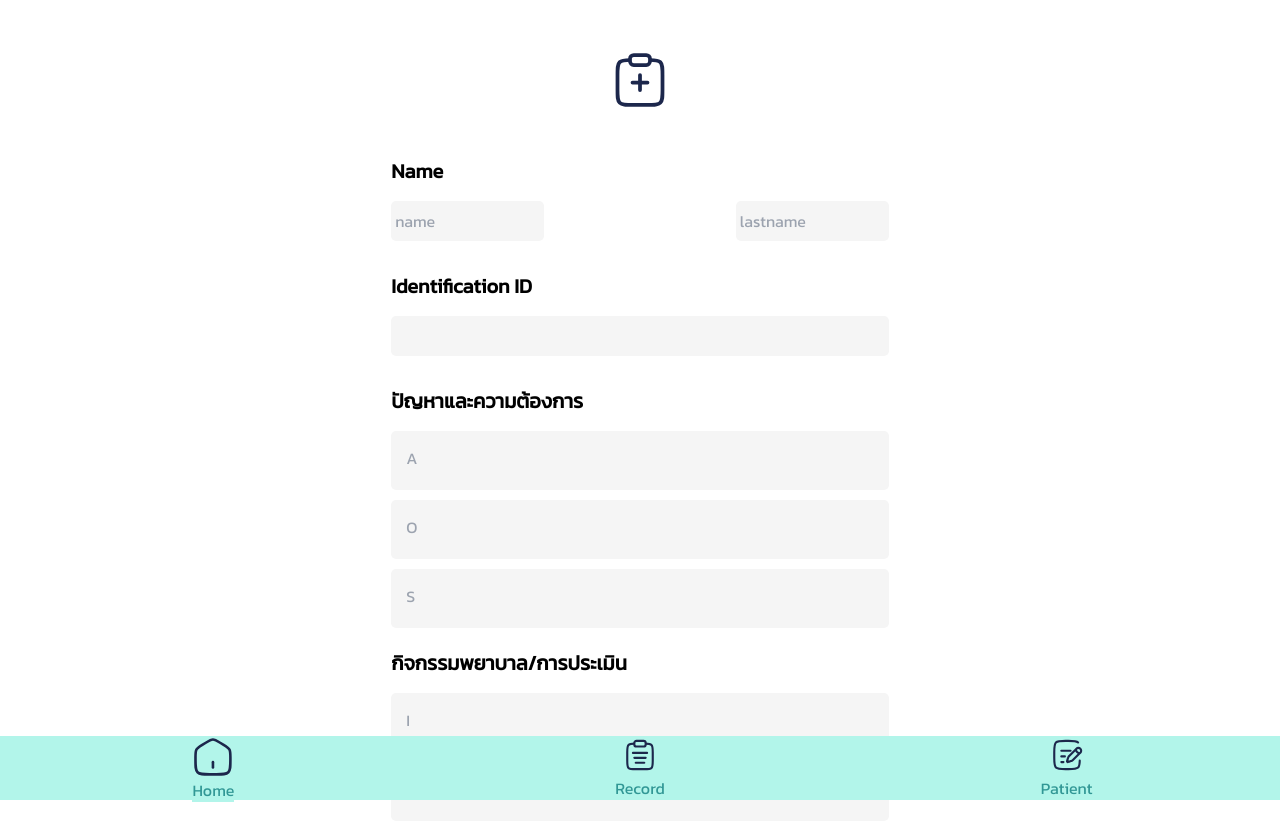
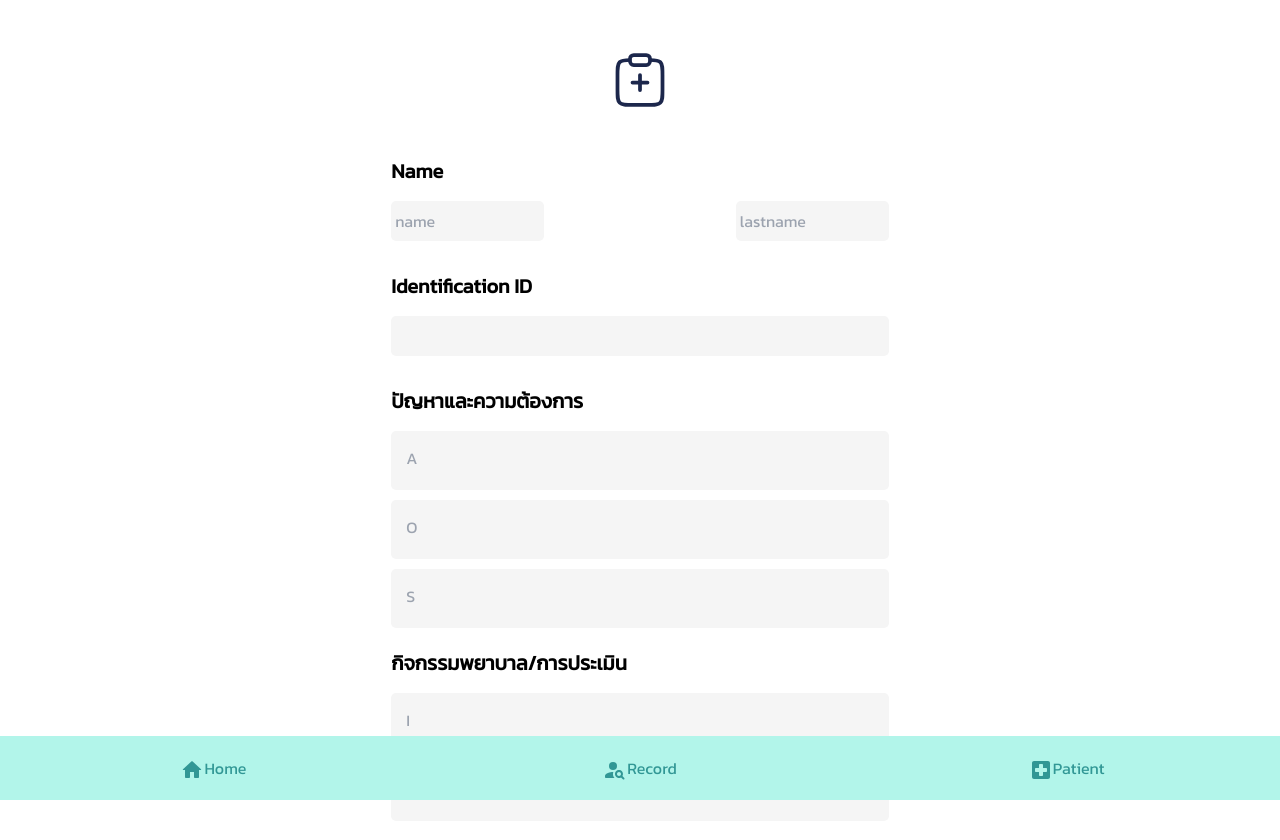
Before and after one commit to 261497-FullStackDev-Nursing-Recording/Frontend, a Next.js app: page /Insidepatient in a window 1280 px wide. Shown: the top 840 px of the page. Built offline with nearby package versions, Linux system fonts and the light colour scheme.

Commit message:
svg to icon

```diff
--- a/src/Component/Navbarbottom.jsx
+++ b/src/Component/Navbarbottom.jsx
@@ -1,136 +1,34 @@
 import "daisyui/dist/full.css";
 import "../Component/Navbarbuttom.css";
 import Link from "next/link";
+import HomeRoundedIcon from '@mui/icons-material/HomeRounded';
+import PersonSearchRoundedIcon from '@mui/icons-material/PersonSearchRounded';
+import LocalHospitalRoundedIcon from '@mui/icons-material/LocalHospitalRounded';
 
 export default function Navbar() {
 	return (
 		<div className="btm-nav">
 			<button className="Home">
-				<Link href="/">
+				<Link href="/Dashboard">
 					<div className="Home">
-						<svg
-							viewBox="0 0 24 24"
-							fill="none"
-							xmlns="http://www.w3.org/2000/svg"
-						>
-							<g id="SVGRepo_bgCarrier" strokeWidth="0"></g>
-							<g
-								id="SVGRepo_tracerCarrier"
-								strokeLinecap="round"
-								strokeLinejoin="round"
-							></g>
-							<g id="SVGRepo_iconCarrier">
-								{" "}
-								<path
-									d="M2 12.2039C2 9.91549 2 8.77128 2.5192 7.82274C3.0384 6.87421 3.98695 6.28551 5.88403 5.10813L7.88403 3.86687C9.88939 2.62229 10.8921 2 12 2C13.1079 2 14.1106 2.62229 16.116 3.86687L18.116 5.10812C20.0131 6.28551 20.9616 6.87421 21.4808 7.82274C22 8.77128 22 9.91549 22 12.2039V13.725C22 17.6258 22 19.5763 20.8284 20.7881C19.6569 22 17.7712 22 14 22H10C6.22876 22 4.34315 22 3.17157 20.7881C2 19.5763 2 17.6258 2 13.725V12.2039Z"
-									stroke="#1C274C"
-									strokeWidth="1.5"
-								></path>{" "}
-								<path
-									d="M12 15L12 18"
-									stroke="#1C274C"
-									strokeWidth="1.5"
-									strokeLinecap="round"
-								></path>{" "}
-							</g>
-						</svg>
+						<HomeRoundedIcon />
 						<span className="btm-nav-label">Home</span>
 					</div>
 				</Link>
 			</button>
 
 			<button className="Record">
-				<svg
-					viewBox="0 0 24 24"
-					fill="none"
-					xmlns="http://www.w3.org/2000/svg"
-					transform="matrix(1, 0, 0, 1, 0, 0)rotate(0)"
-				>
-					<g id="SVGRepo_bgCarrier" strokeWidth="0"></g>
-					<g
-						id="SVGRepo_tracerCarrier"
-						strokeLinecap="round"
-						strokeLinejoin="round"
-						stroke="#CCCCCC"
-						strokeWidth="0.048"
-					></g>
-					<g id="SVGRepo_iconCarrier">
-						{" "}
-						<path
-							d="M16 4.00195C18.175 4.01406 19.3529 4.11051 20.1213 4.87889C21 5.75757 21 7.17179 21 10.0002V16.0002C21 18.8286 21 20.2429 20.1213 21.1215C19.2426 22.0002 17.8284 22.0002 15 22.0002H9C6.17157 22.0002 4.75736 22.0002 3.87868 21.1215C3 20.2429 3 18.8286 3 16.0002V10.0002C3 7.17179 3 5.75757 3.87868 4.87889C4.64706 4.11051 5.82497 4.01406 8 4.00195"
-							stroke="#1C274C"
-							strokeWidth="1.5"
-						></path>{" "}
-						<path
-							d="M8 14H16"
-							stroke="#1C274C"
-							strokeWidth="1.5"
-							strokeLinecap="round"
-						></path>{" "}
-						<path
-							d="M7 10.5H17"
-							stroke="#1C274C"
-							strokeWidth="1.5"
-							strokeLinecap="round"
-						></path>{" "}
-						<path
-							d="M9 17.5H15"
-							stroke="#1C274C"
-							strokeWidth="1.5"
-							strokeLinecap="round"
-						></path>{" "}
-						<path
-							d="M8 3.5C8 2.67157 8.67157 2 9.5 2H14.5C15.3284 2 16 2.67157 16 3.5V4.5C16 5.32843 15.3284 6 14.5 6H9.5C8.67157 6 8 5.32843 8 4.5V3.5Z"
-							stroke="#1C274C"
-							strokeWidth="1.5"
-						></path>{" "}
-					</g>
-				</svg>
+			<Link href="/Addpt">
+				<PersonSearchRoundedIcon />
 				<span className="btm-nav-label">Record</span>
+			</Link>
 			</button>
 
 			<button className="Patient">
-				<svg viewBox="0 0 24 24" fill="none" xmlns="http://www.w3.org/2000/svg">
-					<g id="SVGRepo_bgCarrier" strokeWidth="0"></g>
-					<g
-						id="SVGRepo_tracerCarrier"
-						strokeLinecap="round"
-						strokeLinejoin="round"
-					></g>
-					<g id="SVGRepo_iconCarrier">
-						{" "}
-						<path
-							d="M18.18 8.03933L18.6435 7.57589C19.4113 6.80804 20.6563 6.80804 21.4241 7.57589C22.192 8.34374 22.192 9.58868 21.4241 10.3565L20.9607 10.82M18.18 8.03933C18.18 8.03933 18.238 9.02414 19.1069 9.89309C19.9759 10.762 20.9607 10.82 20.9607 10.82M18.18 8.03933L13.9194 12.2999C13.6308 12.5885 13.4865 12.7328 13.3624 12.8919C13.2161 13.0796 13.0906 13.2827 12.9882 13.4975C12.9014 13.6797 12.8368 13.8732 12.7078 14.2604L12.2946 15.5L12.1609 15.901M20.9607 10.82L16.7001 15.0806C16.4115 15.3692 16.2672 15.5135 16.1081 15.6376C15.9204 15.7839 15.7173 15.9094 15.5025 16.0118C15.3203 16.0986 15.1268 16.1632 14.7396 16.2922L13.5 16.7054L13.099 16.8391M13.099 16.8391L12.6979 16.9728C12.5074 17.0363 12.2973 16.9867 12.1553 16.8447C12.0133 16.7027 11.9637 16.4926 12.0272 16.3021L12.1609 15.901M13.099 16.8391L12.1609 15.901"
-							stroke="#1C274C"
-							strokeWidth="1.5"
-						></path>{" "}
-						<path
-							d="M8 13H10.5"
-							stroke="#1C274C"
-							strokeWidth="1.5"
-							strokeLinecap="round"
-						></path>{" "}
-						<path
-							d="M8 9H14.5"
-							stroke="#1C274C"
-							strokeWidth="1.5"
-							strokeLinecap="round"
-						></path>{" "}
-						<path
-							d="M8 17H9.5"
-							stroke="#1C274C"
-							strokeWidth="1.5"
-							strokeLinecap="round"
-						></path>{" "}
-						<path
-							d="M19.8284 3.17157C18.6569 2 16.7712 2 13 2H11C7.22876 2 5.34315 2 4.17157 3.17157C3 4.34315 3 6.22876 3 10V14C3 17.7712 3 19.6569 4.17157 20.8284C5.34315 22 7.22876 22 11 22H13C16.7712 22 18.6569 22 19.8284 20.8284C20.7715 19.8853 20.9554 18.4796 20.9913 16"
-							stroke="#1C274C"
-							strokeWidth="1.5"
-							strokeLinecap="round"
-						></path>{" "}
-					</g>
-				</svg>
+				<Link href="/InsideMypatient">
+				<LocalHospitalRoundedIcon />
 				<span className="btm-nav-label">Patient</span>
+				</Link>
 			</button>
 		</div>
 	);
```
